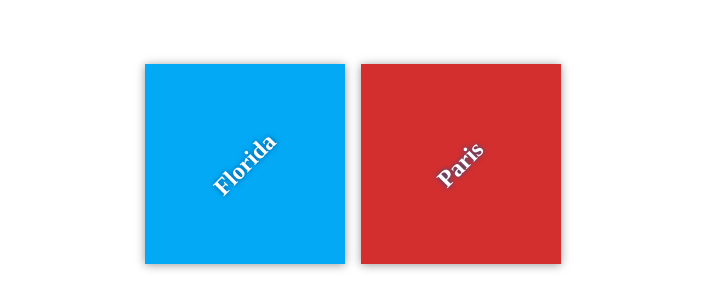
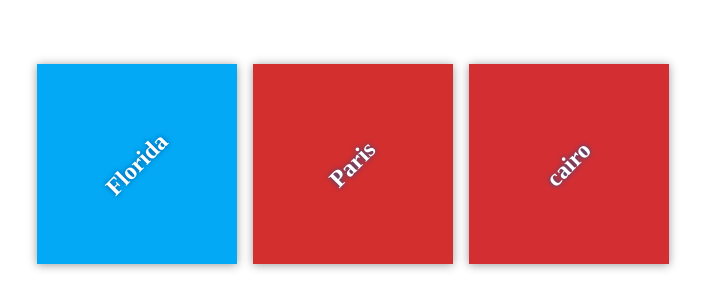
Before and after one commit to kelghitany/my-travel-plans, a plain HTML site: page index.html in a window 1280 px wide. Shown: the part 236-544 px from the top of the page, without its empty margins (287-992 px from the left). Drawn offline with Linux system fonts and the light colour scheme.

Commit message:
Add destination to cairo

```diff
--- a/css/app.css
+++ b/css/app.css
@@ -58,3 +58,7 @@ background-color: #03a9f4;
 #paris {
 background-color: #d32f2f;
 }
+
+#cairo {
+background-color: #d32f33;
+}
--- a/index.html
+++ b/index.html
@@ -17,6 +17,11 @@
 <div class="destination" id="paris">
 <h2>Paris</h2>
 </div>
+
+<div class="destination" id="cairo">
+<h2>cairo</h2>
+</div>
+
 </div>
 </div>
 
```
